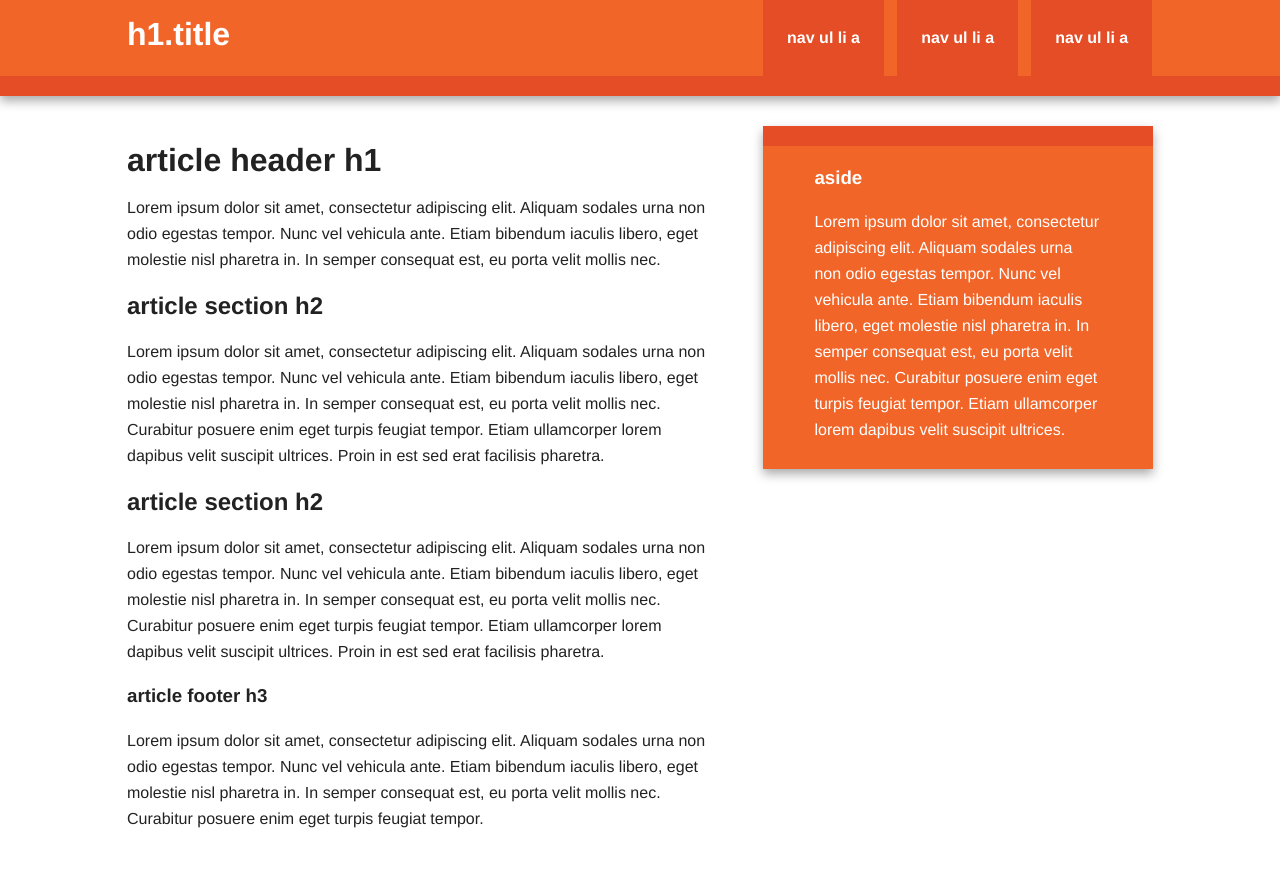
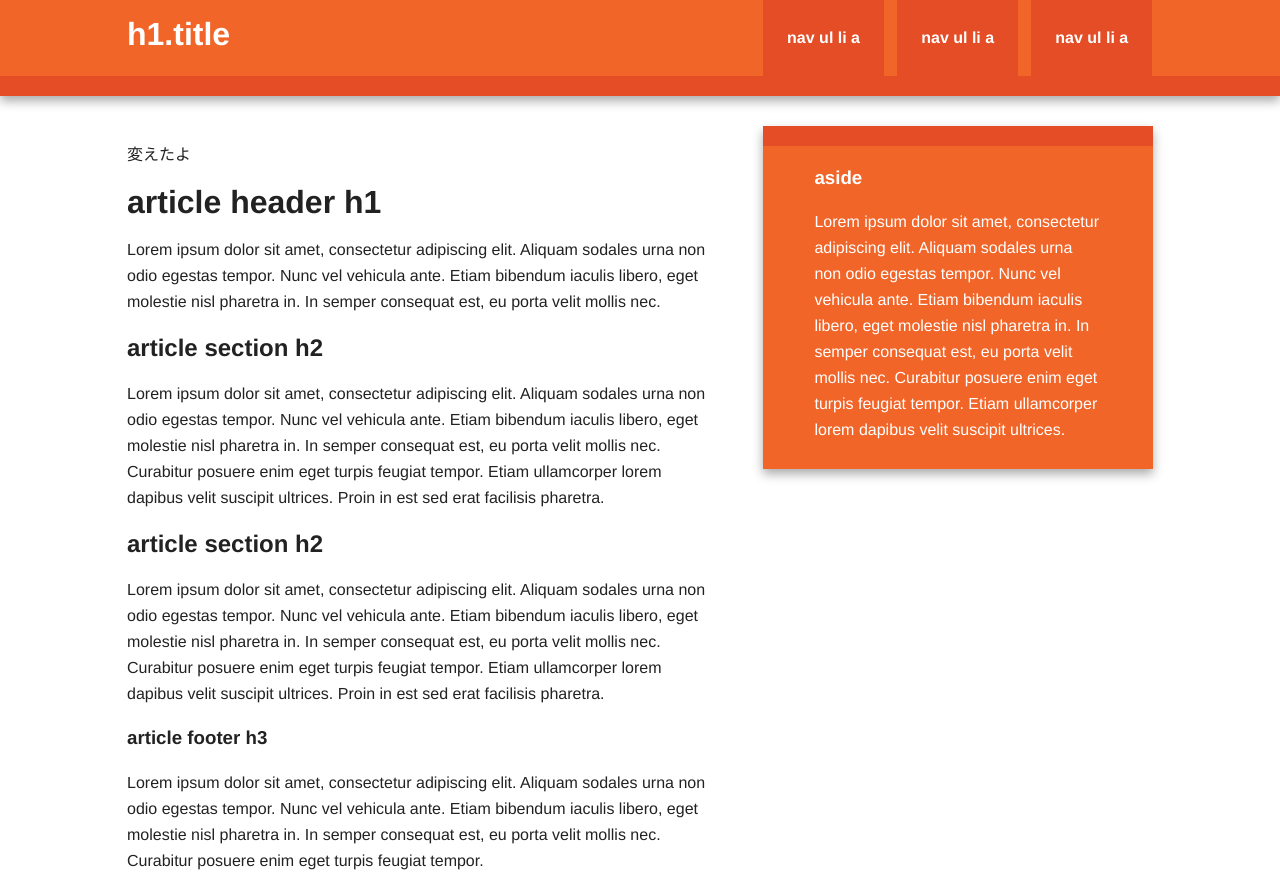
Before and after one commit to hamaji/firstgit, a plain HTML site: page index.html in a window 1280 px wide. Shown: the top 877 px of the page. Drawn offline with nearby package versions, Linux system fonts and the light colour scheme.

Commit message:
変更したよ

```diff
--- a/index.html
+++ b/index.html
@@ -38,6 +38,7 @@
 
                 <article>
                     <header>
+                    	<p>変えたよ</p>
                         <h1>article header h1</h1>
                         <p>Lorem ipsum dolor sit amet, consectetur adipiscing elit. Aliquam sodales urna non odio egestas tempor. Nunc vel vehicula ante. Etiam bibendum iaculis libero, eget molestie nisl pharetra in. In semper consequat est, eu porta velit mollis nec.</p>
                     </header>
```
